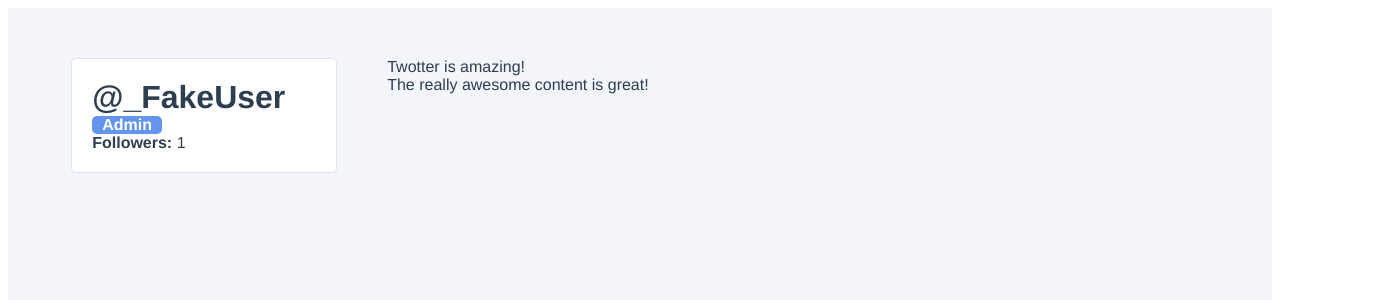
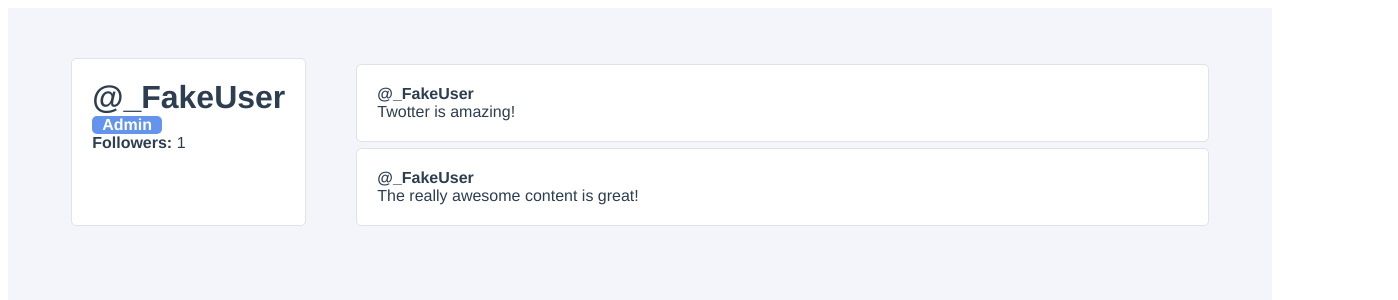
Before and after one commit to brandonj35578/twotter-tutorial, a Vue app: page / in a window 1280 px wide. Shown: the top 300 px of the page, 1398 px wide, since content can reach past the window. Built offline with nearby package versions, Linux system fonts and the light colour scheme.

Commit message:
Chapter 4 Template Conditionals, Loops & Events - Refactor into TwootItem component & styling

```diff
--- /dev/null
+++ b/src/components/TwootItem.vue
@@ -0,0 +1,49 @@
+<template>
+  <div class="twoot-item">
+    <div class="user-profile__twoot">
+      <div class="twoot-item__user">
+        @{{ username }}
+      </div>
+      <div class="twoot-item__content">
+        {{ twoot.content }}
+      </div>
+    </div>
+  </div>
+</template>
+
+<script>
+export default {
+  name: "TwootItem",
+  props: {
+    username: {
+      type: String,
+      required: true
+    },
+    twoot: {
+      type: Object,
+      required: true
+    }
+  }
+}
+</script>
+
+<style scoped>
+.twoot-item {
+  padding: 20px;
+  margin: 6px 0 0 0;
+  background-color: white;
+  border-radius: 5px;
+  border: 1px solid #DFE3E8;
+  box-sizing: border-box;
+  cursor: pointer;
+  transition: all 0.25s ease;
+}
+
+.twoot-item:hover {
+  transform: scale(1.1, 1.1);
+}
+
+.twoot-item__user {
+  font-weight: bold;
+}
+</style>
--- a/src/components/UserProfile.vue
+++ b/src/components/UserProfile.vue
@@ -10,16 +10,16 @@
       </div>
     </div>
     <div class="user-profile__twoots-wrapper">
-      <div class="user-profile__twoots-twoot" v-for="twoot in user.twoots" :key="twoot.id">
-        {{ twoot.content }}
-      </div>
+      <TwootItem v-for="twoot in user.twoots" :key="twoot.id" :username="user.username" :twoot="twoot" />
     </div>
   </div>
 </template>
 
 <script>
+import TwootItem from "@/components/TwootItem";
 export default {
   name: "UserProfile",
+  components: {TwootItem},
   data() {
     return {
       followers: 0,
@@ -60,11 +60,10 @@ export default {
 }
 </script>
 
-<style>
+<style scoped>
 .user-profile {
   display: grid;
   grid-template-columns: 1fr 3fr;
-  width: 100%;
   padding: 50px 5%;
 }
 
```
